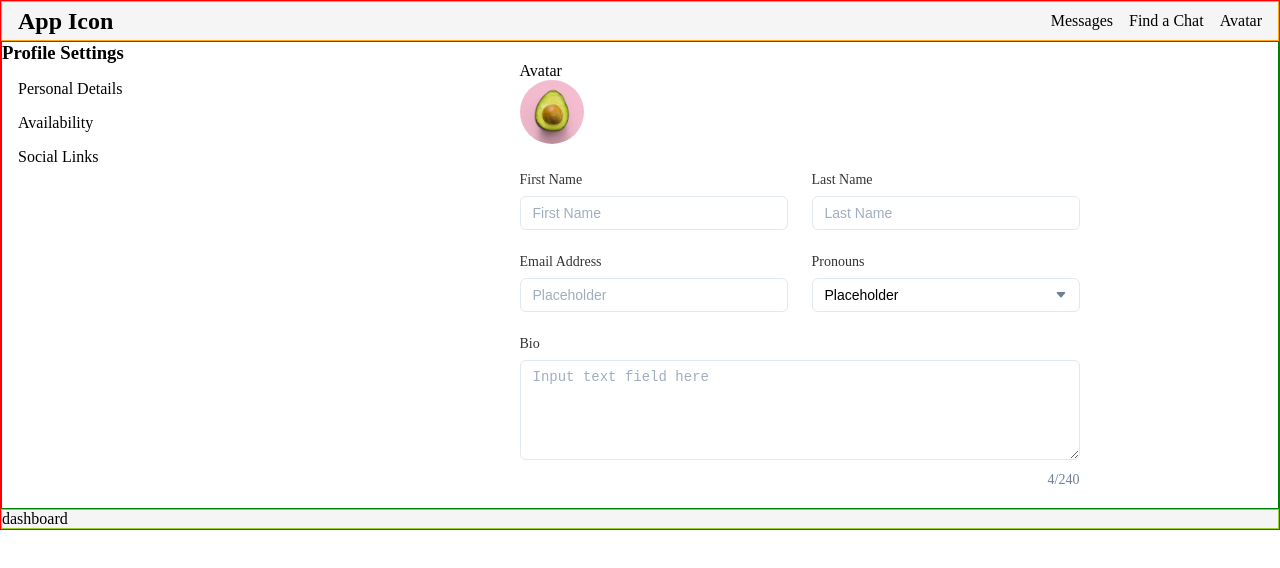
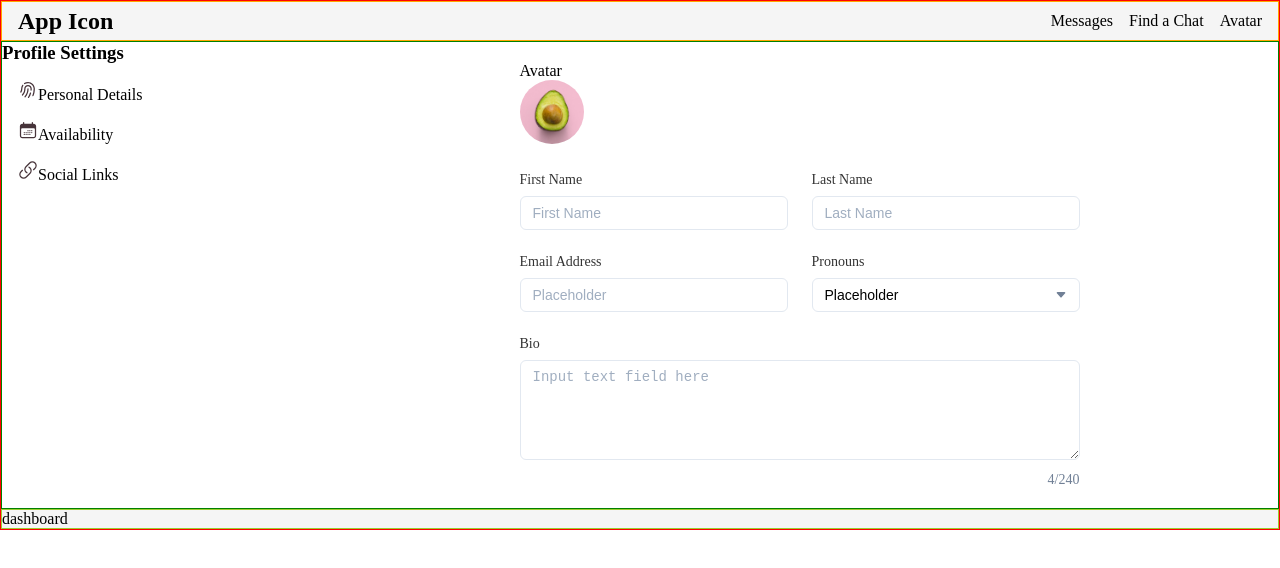
Before and after one commit to vishalicious213/coffee-chat, a React (Vite) app: page / in a window 1280 px wide. Shown: the top 568 px of the page. Built offline with nearby package versions, Linux system fonts and the light colour scheme.

Commit message:
added icons to profile settings buttons

```diff
--- a/src/components/features/profile-settings/profile-settings.jsx
+++ b/src/components/features/profile-settings/profile-settings.jsx
@@ -5,6 +5,12 @@ import AvailabilitySelector from './availability'
 import SocialLinks from './social-links'
 import '../../../App.css'
 import "./profile-settings.css"
+
+const icons = [
+    "/icons/finger-print.svg",
+    "/icons/calendar-days.svg",
+    "/icons/link.svg",
+]
 
 const ProfileSettings = () => {
     const [setting, setSetting] = useState("details")
@@ -28,9 +34,18 @@ const ProfileSettings = () => {
             <section id="profile-settings-nav" className="profile-settings-nav">
                 <h1>Profile Settings</h1>
                 <ul id="profile-menu" className="profile-menu">
-                    <li id="details" onClick={handleClick}>Personal Details</li>
-                    <li id="availability" onClick={handleClick}>Availability</li>
-                    <li id="social" onClick={handleClick}>Social Links</li>
+                    <li id="details" onClick={handleClick}>
+                        <img src={icons[0]}></img>
+                        Personal Details
+                    </li>
+                    <li id="availability" onClick={handleClick}>
+                        <img src={icons[1]}></img>
+                        Availability
+                    </li>
+                    <li id="social" onClick={handleClick}>
+                        <img src={icons[2]}></img>
+                        Social Links
+                    </li>
                 </ul>
             </section>
 
```
